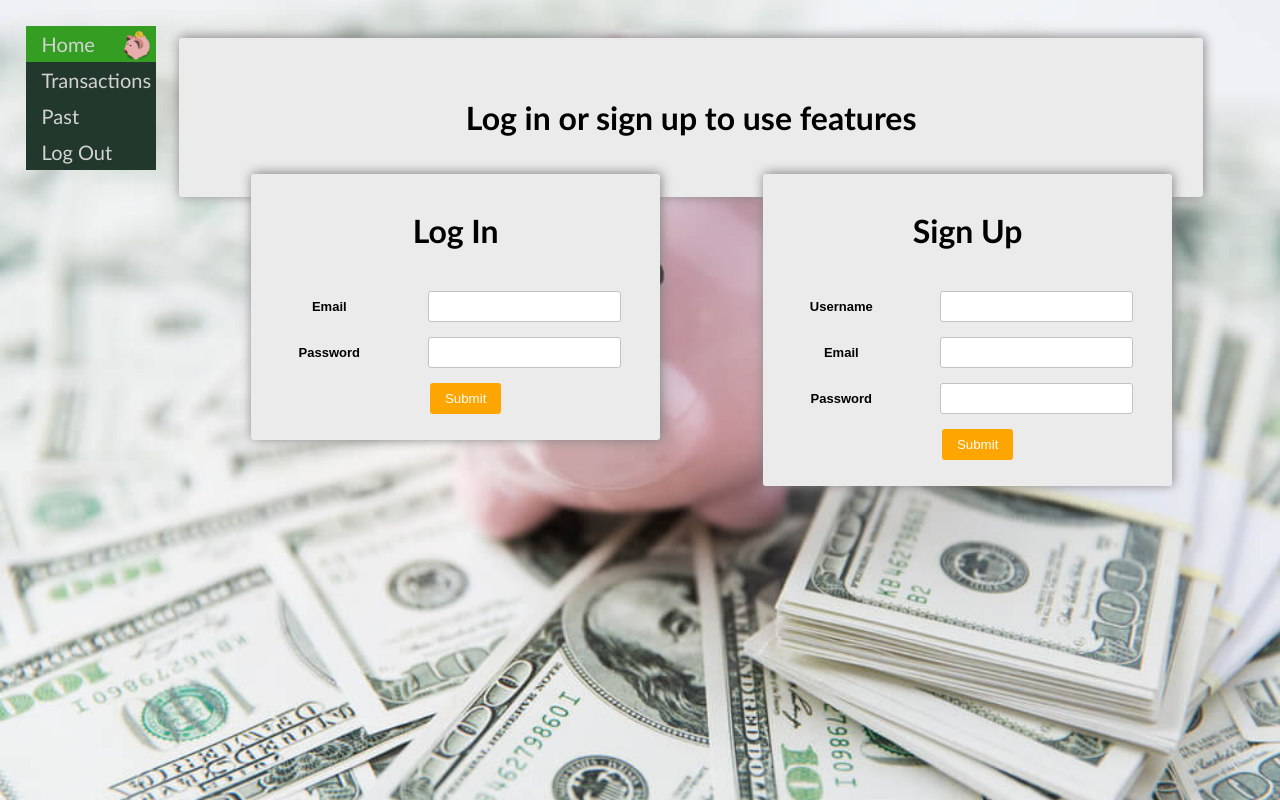
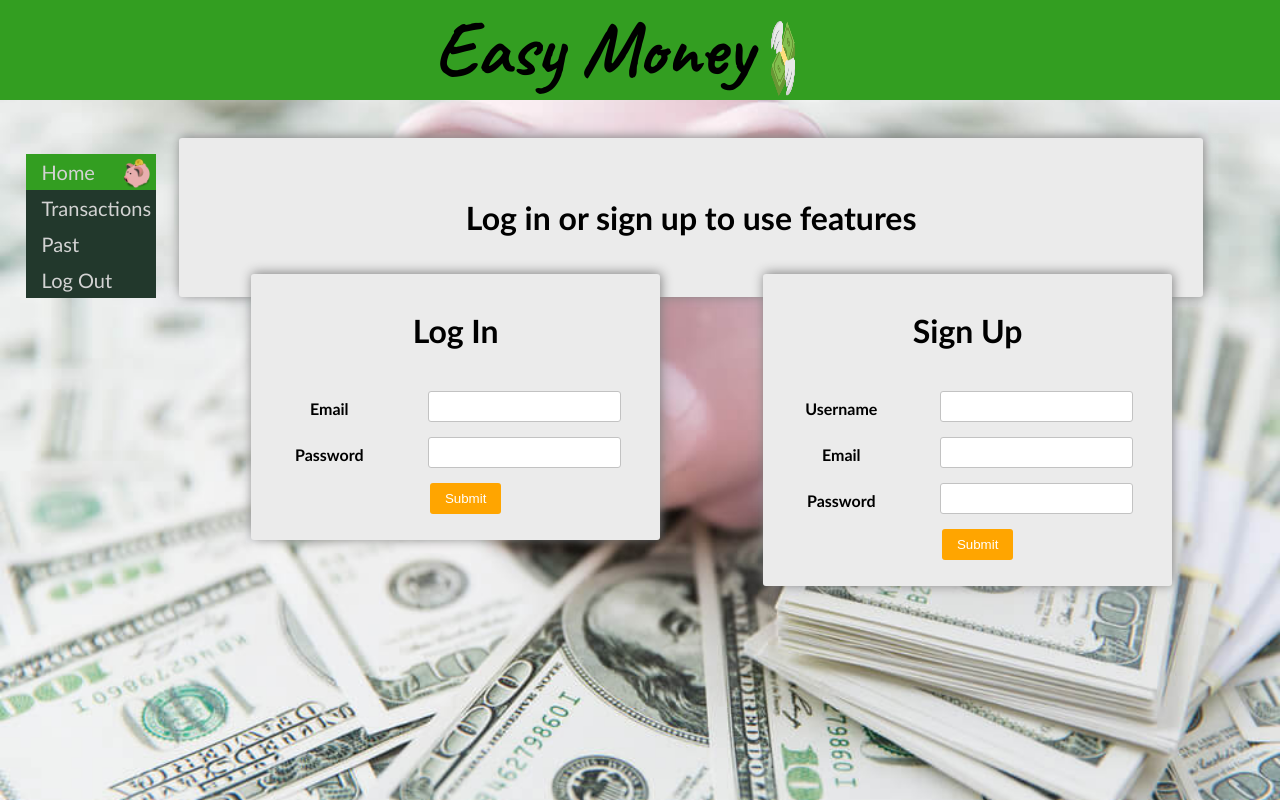
Before and after one commit to Squomp/Capstone-Web, a React (Create React App) app in the folder test-app/: page /#/ in a window 1280 px wide. Built offline with nearby package versions, Linux system fonts and the light colour scheme; no server answers.

Commit message:
remove plan add title bar

```diff
--- a/test-app/src/scripts/App.js
+++ b/test-app/src/scripts/App.js
@@ -11,6 +11,10 @@ class App extends Component {
   render() {
     return (
       <div className="App">
+        <div id='titlebar'>
+          <span id='title'>Easy Money <img id='titleimg' src='moneywings.png' alt='' /></span>
+
+        </div>
         <Navbar />
       </div>
     );
--- a/test-app/src/scripts/Home.js
+++ b/test-app/src/scripts/Home.js
@@ -27,7 +27,6 @@ class Home extends Component {
     this.LoginSignUp = this.LoginSignUp.bind(this);
     this.getData = this.getData.bind(this);
     this.handleDateSelect = this.handleDateSelect.bind(this);
-    this.getTransactions = this.getTransactions.bind(this);
   }
 
   getData() {
@@ -48,23 +47,10 @@ class Home extends Component {
             { x: '$' + financeRes.data.data.period.remaining, y: financeRes.data.data.period.remaining }
           ]
         });
-        this.getTransactions();
       }))
       .catch((error) => {
         console.log(error.response);
       });
-  }
-
-  getTransactions() {
-    axios.post('/api/finance/transactions', { periodId: this.state.pId })
-      .then((response) => {
-        this.setState({
-          transactions: response.data.data.transactions
-        });
-      })
-      .catch((error) => {
-        console.log(error.response);
-      })
   }
 
   componentDidMount = () => {
--- a/test-app/src/scripts/Log.js
+++ b/test-app/src/scripts/Log.js
@@ -34,13 +34,19 @@ class Log extends Component {
       isIncome: this.state.isMoneyIn
     })
       .then((response) => {
-        this.props.callBack();
+        this.setState({
+          isMoneyIn: undefined,
+          amount: 0,
+          desc: '',
+          data: moment()
+        })
+        this.props.callBack(this.props.pId);
         console.log(response);
         // let path = `/`;
         // this.props.history.push(path);
       })
       .catch((error) => {
-        console.log(error.response);
+        console.log(error);
       });
   }
 
--- a/test-app/src/scripts/SignUp.js
+++ b/test-app/src/scripts/SignUp.js
@@ -1,5 +1,6 @@
 import React, { Component } from 'react';
 import axios from 'axios';
+import moment from 'moment';
 
 class SignUp extends Component {
 
@@ -11,31 +12,36 @@ class SignUp extends Component {
       password: '',
       message: ''
     };
-    this.handleChange = this.handleChange.bind(this);
     this.handleSubmit = this.handleSubmit.bind(this);
   }
 
   handleSubmit(e) {
+    // e.preventDefault();
+    console.log(this.state.username);
     // POST form data
-    var url = '/api/auth/register';
-    axios.post(url, {
+    axios.post('/api/auth/register', {
       username: this.state.username,
       email: this.state.email,
       password: this.state.password
     })
-      .then(function (response) {
+      .then((response) => {
         console.log(response);
-        this.props.callBack();
+        axios.post('/api/finance/period', {
+          start_date: moment().format('YYYY-MM-DD'),
+          end_date: moment().add(7, 'days').format('YYYY-MM-DD'),
+          amount: 50
+        })
+          .then((response) => {
+            this.props.callBack();
+          })
+          .catch((error) => {
+            console.log(error.response);
+          });
       })
-      .catch(function (error) {
+      .catch((error) => {
         console.log(error.response);
         this.setState({ message: 'Failed to create account' });
       });
-    // redirect to home
-  }
-
-  handleChange(e) {
-    this.setState({ [e.target.name]: e.target.value });
   }
 
   render() {
@@ -48,21 +54,24 @@ class SignUp extends Component {
             <span>
               Username
             </span>
-            <input type="text" class="input-field" name="username" onChange={this.handlChange} />
+            <input type="text" class="input-field" name="username"
+              onChange={(username) => { this.setState({ username }) }} />
           </label>
 
           <label>
             <span>
               Email
             </span>
-            <input type="text" class="input-field" name="email" onChange={this.onChange} />
+            <input type="text" class="input-field" name="email"
+              onChange={(email) => { this.setState({ email }) }} />
           </label>
 
           <label>
             <span>
               Password
             </span>
-            <input type="password" class="input-field" name="password" onChange={this.onChange} />
+            <input type="password" class="input-field" name="password"
+              onChange={(password) => { this.setState({ password }) }} />
           </label>
 
           <input type="submit" value="Submit" />
--- a/test-app/src/scripts/TransactionList.js
+++ b/test-app/src/scripts/TransactionList.js
@@ -15,9 +15,19 @@ class TransactionList extends Component {
     }
 }
 
+const MoneyIn = (props) => (
+    <span className='left green'>+${props.transaction.amount}</span>
+)
+
+const MoneyOut = (props) => (
+    <span className='left red'>-${props.transaction.amount}</span>
+)
+
 const Transaction = (props) => (
     <div className="transaction">
-        <span className="left">${props.transaction.amount}</span>
+        {props.transaction.income ?
+            <MoneyIn transaction={props.transaction} />
+            : <MoneyOut transaction={props.transaction} />}
         <span className="right">{props.transaction.description}</span>
         <span className="center">{moment(props.transaction.date).format('dddd')} {moment(props.transaction.date).format('MM/DD')}</span>
         <hr></hr>
--- a/test-app/src/scripts/Transactions.js
+++ b/test-app/src/scripts/Transactions.js
@@ -7,12 +7,13 @@ import moment from 'moment';
 
 class Transactions extends Component {
 
-    constructor() {
-        super();
+    constructor(props) {
+        super(props);
         this.state = {
             transactions: [],
             startDate: moment().format('MM/DD'),
             endDate: moment().format('MM/DD'),
+            periodId: 0,
         }
         this.getTransactions = this.getTransactions.bind(this);
     }
@@ -23,6 +24,7 @@ class Transactions extends Component {
                 this.setState({
                     startDate: moment(response.data.data.period.start_date).format('MM/DD'),
                     endDate: moment(response.data.data.period.end_date).format('MM/DD'),
+                    periodId: response.data.data.period.period_id
                 })
                 this.getTransactions(response.data.data.period.period_id);
             })
@@ -44,8 +46,7 @@ class Transactions extends Component {
     }
 
     update() {
-        let path = `/`;
-        this.props.history.push(path);
+        this.getTransactions(this.state.periodId);
     }
 
     render() {
@@ -57,7 +58,7 @@ class Transactions extends Component {
                     <TransactionList transactions={this.state.transactions} />
                 </div>
                 <div className='logContainer'>
-                    <Log callBack={this.update} />
+                    <Log callBack={this.getTransactions} pId={this.state.periodId}/>
                 </div>
             </div>
         );
--- a/test-app/src/styles/App.css
+++ b/test-app/src/styles/App.css
@@ -0,0 +1,24 @@
+#titlebar {
+    display: flex;
+    align-content: center;
+    background-color: #339e21;
+    width: 100%;
+    height: 100px;
+    /* background-image: url('/title.png');
+    background-size: cover; */
+}
+
+#title {
+    font-family: 'Caveat', cursive;
+    font-size: 4.8em;
+    margin: 0 auto;
+    font-weight: bold;
+}
+
+#titleimg {
+    /* align-self: center; */
+    width: 6%;
+    height: 75%;
+    margin-left: 3;
+    vertical-align: middle;
+}
--- a/test-app/src/styles/GlobalStyle.css
+++ b/test-app/src/styles/GlobalStyle.css
@@ -1,10 +1,13 @@
+@import url("https://fonts.googleapis.com/css?family=Caveat:400,700");
+
 html {
 	background-image: url('/background.jpg');
 	background-size: cover;
 }
 
 div {
-  font-family: 'Gill Sans', 'Gill Sans MT', Calibri, 'Trebuchet MS', sans-serif;
+	font-family: 'Gill Sans', 'Gill Sans MT', Calibri, 'Trebuchet MS', sans-serif;
+	/* font-family: 'Caveat', cursive; */
 }
 
 h1 {
@@ -15,7 +18,7 @@ form {
 	max-width: 500px;
   margin: 0 auto;
 	padding: 20px 0px 10px 20px;
-	font: 13px Arial, Helvetica, sans-serif;
+	font-family: 'Gill Sans', 'Gill Sans MT', Calibri, 'Trebuchet MS', sans-serif;
   /* border: 1px solid lightgray; */
   text-align: center;
 }
--- a/test-app/src/styles/Navbar.css
+++ b/test-app/src/styles/Navbar.css
@@ -8,6 +8,7 @@
     width: 10%;
     min-width: 130px;
     margin: 2%;
+    margin-top: 12%;
 }
 
 .topnav a {
--- a/test-app/src/styles/TransactionList.css
+++ b/test-app/src/styles/TransactionList.css
@@ -26,3 +26,11 @@ hr {
   color: lightgray;
   width: 70%;
 }
+
+.green {
+  color: green;
+}
+
+.red {
+  color: red;
+}
```
Also changed, not shown: test-app/public/moneywings.png (added), test-app/public/title.png (added).
